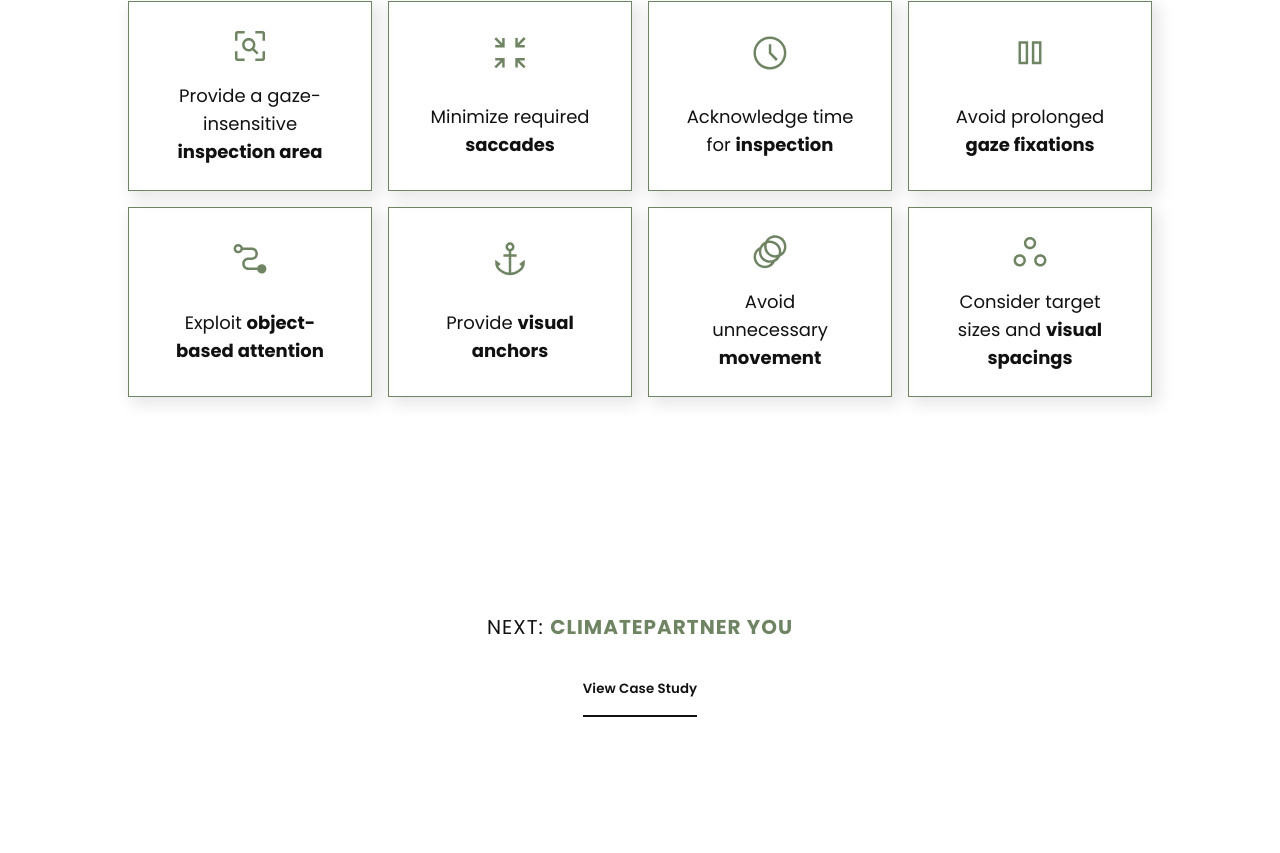
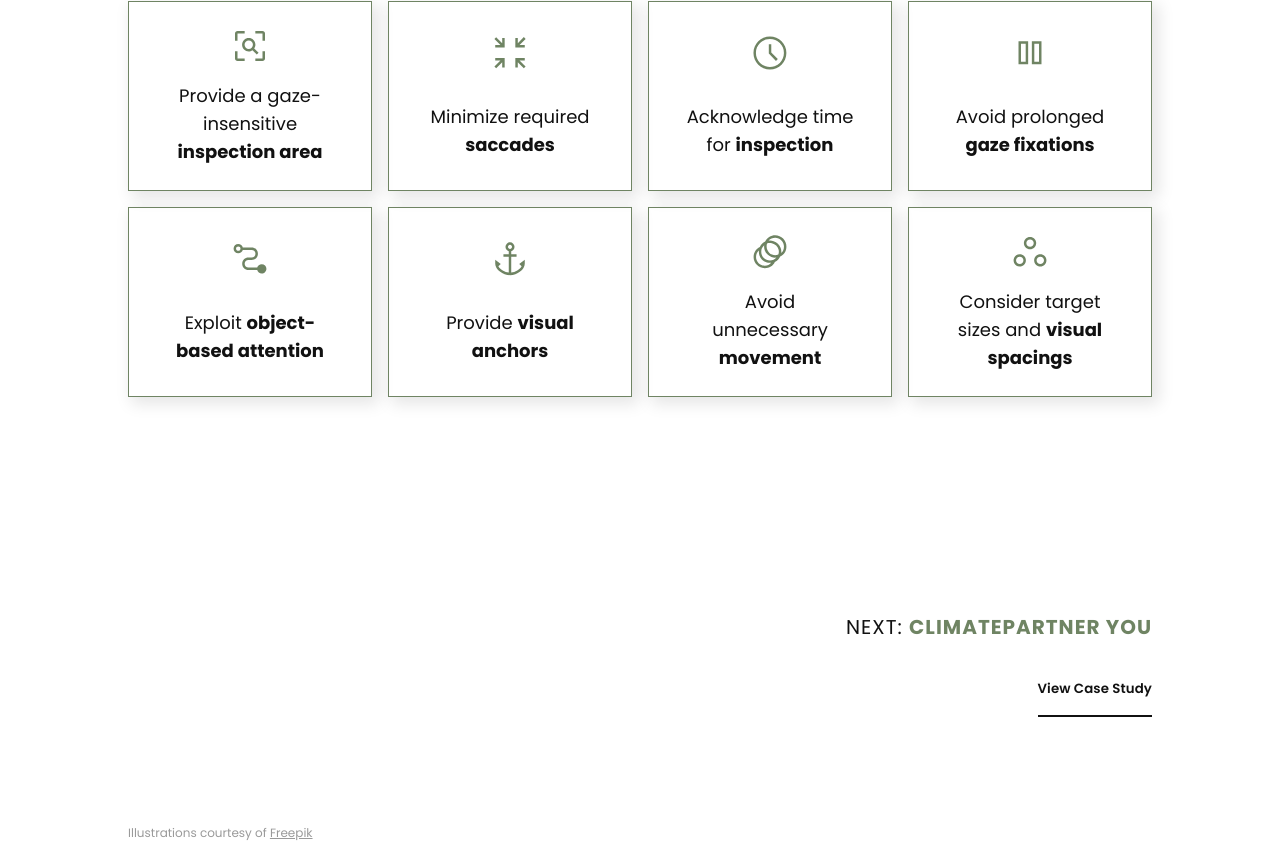
Before and after one commit to catherinekago/catherinekago.github.io, a React (Create React App) app in the folder ux-portfolio/: page /#/surveye in a window 1280 px wide. Shown: the part 9842-10695 px from the top of the page. Before the commit the page ends 10659 px from the top, so only its background shows below. Built offline with nearby package versions, Linux system fonts and the light colour scheme.

Commit message:
Add project footer

```diff
--- a/ux-portfolio/src/components/SurvEye.jsx
+++ b/ux-portfolio/src/components/SurvEye.jsx
@@ -46,6 +46,7 @@ import Section from './atoms/Section';
 import ListGroup from './project-pages/ListGroup';
 import CardGroup from './project-pages/CardGroup';
 import NextProject from './project-pages/NextProject';
+import ProjectFooter from './project-pages/ProjectFooter';
 
 const SurvEye = () => {
 
@@ -89,21 +90,21 @@ const SurvEye = () => {
   const durationText = ["June 2021 - Dec 2021", "(6 mo. total)"]
 
   const listIemsRequirements = [
-    {icon: magnifierIcon, title:"Allow for initial inspection", text:"In gaze-based interaction, the eyes are used  for both inspecting and selecting elements, which can result in unintentional selection. Thus, enable the user to inspect their options prior to selecting."},
-    {icon: deblurIcon, title:"Consider varying accuracy of eye-tracking technology", text:"Maximize the size of interaction elements to ensure successful selection, and, additionally, identify the minimal sufficient size based on the eye-tracking technology's accuracy."},
-    {icon: invisibleIcon, title:"Provide robustness against blinking", text:"Blinking is a natural behavior that humans can only control to a specific extend. By setting the bottom border of interaction elements equal to the bottom border of the screen, you can ensure that blinking will not interrupt interaction that requires gaze fixation."},
-    {icon: feedbackIcon, title:"Provide visual feedback", text:"Support the user by indicating where the system estimates their gaze at, which interaction elements are currently being affected by the gaze, and how long the user has to remain fixating on an element in order to select it."}
+    { icon: magnifierIcon, title: "Allow for initial inspection", text: "In gaze-based interaction, the eyes are used  for both inspecting and selecting elements, which can result in unintentional selection. Thus, enable the user to inspect their options prior to selecting." },
+    { icon: deblurIcon, title: "Consider varying accuracy of eye-tracking technology", text: "Maximize the size of interaction elements to ensure successful selection, and, additionally, identify the minimal sufficient size based on the eye-tracking technology's accuracy." },
+    { icon: invisibleIcon, title: "Provide robustness against blinking", text: "Blinking is a natural behavior that humans can only control to a specific extend. By setting the bottom border of interaction elements equal to the bottom border of the screen, you can ensure that blinking will not interrupt interaction that requires gaze fixation." },
+    { icon: feedbackIcon, title: "Provide visual feedback", text: "Support the user by indicating where the system estimates their gaze at, which interaction elements are currently being affected by the gaze, and how long the user has to remain fixating on an element in order to select it." }
   ];
 
   const cardGroupItemsOutcome = [
-    {icon: magnifierIcon, text:<p class='title-medium'>Provide a gaze-insensitive <span style={{ fontWeight: '700' }}>inspection area</span></p>},
-    {icon: zoomIcon, text:<p class='title-medium'>Minimize required <span style={{ fontWeight: '700' }}>saccades</span></p>},
-    {icon: durationIcon, text:<p class='title-medium'>Acknowledge time for <span style={{ fontWeight: '700' }}>inspection</span></p>},
-    {icon: pauseIcon, text:<p class='title-medium'>Avoid prolonged <span style={{ fontWeight: '700' }}>gaze fixations</span></p>},
-    {icon: pathIcon, text:<p class='title-medium'>Exploit <span style={{ fontWeight: '700' }}>object-based attention</span></p>},
-    {icon: anchorIcon, text:<p class='title-medium'>Provide <span style={{ fontWeight: '700' }}>visual anchors</span></p>},
-    {icon: animationIcon, text:<p class='title-medium'>Avoid unnecessary <span style={{ fontWeight: '700' }}>movement</span></p>},
-    {icon: spaceIcon, text:<p class='title-medium'>Consider target sizes and <span style={{ fontWeight: '700' }}>visual spacings</span></p>}
+    { icon: magnifierIcon, text: <p class='title-medium'>Provide a gaze-insensitive <span style={{ fontWeight: '700' }}>inspection area</span></p> },
+    { icon: zoomIcon, text: <p class='title-medium'>Minimize required <span style={{ fontWeight: '700' }}>saccades</span></p> },
+    { icon: durationIcon, text: <p class='title-medium'>Acknowledge time for <span style={{ fontWeight: '700' }}>inspection</span></p> },
+    { icon: pauseIcon, text: <p class='title-medium'>Avoid prolonged <span style={{ fontWeight: '700' }}>gaze fixations</span></p> },
+    { icon: pathIcon, text: <p class='title-medium'>Exploit <span style={{ fontWeight: '700' }}>object-based attention</span></p> },
+    { icon: anchorIcon, text: <p class='title-medium'>Provide <span style={{ fontWeight: '700' }}>visual anchors</span></p> },
+    { icon: animationIcon, text: <p class='title-medium'>Avoid unnecessary <span style={{ fontWeight: '700' }}>movement</span></p> },
+    { icon: spaceIcon, text: <p class='title-medium'>Consider target sizes and <span style={{ fontWeight: '700' }}>visual spacings</span></p> }
   ]
 
 
@@ -196,7 +197,7 @@ const SurvEye = () => {
         spacing="medium"
         isLast="true"
         content1={<p class='title-medium main-content'>I identified <span style={{ fontWeight: '700' }}>four key requirements</span>:</p>}
-        content2={<ListGroup items={listIemsRequirements}/>}
+        content2={<ListGroup items={listIemsRequirements} />}
       />
 
       {/* Ideation */}
@@ -246,7 +247,7 @@ const SurvEye = () => {
         isLast="false"
         content1={<Section text={"Discrete scale interfaces"} />}
         content2={<p class='title-medium main-content'>The first two designs followed two different approaches to enable users <span style={{ fontWeight: '700' }}>to select one out of seven options</span> to respond to a given statement.</p>}
-        content3={<div class="content-horizontal"> <img class="img-two-columns" src={mockup_l1} alt={""}/> <img class="img-two-columns" src={mockup_l2} alt={""}/></div>}
+        content3={<div class="content-horizontal"> <img class="img-two-columns" src={mockup_l1} alt={""} /> <img class="img-two-columns" src={mockup_l2} alt={""} /></div>}
       />
 
       <ProjectContent
@@ -254,7 +255,7 @@ const SurvEye = () => {
         isLast="true"
         content1={<Section text={"Continuous scale interfaces"} />}
         content2={<p class='title-medium main-content'>The other interface variations addressed the task of <span style={{ fontWeight: '700' }}>selecting a value on a continuous scale</span>. As for the previous designs, I asked the participants to select specific values during the testing and think aloud during the interaction.</p>}
-        content3={<div class="content-horizontal"> <img class="img-two-columns" src={mockup_s1} alt={""}/> <img  class="img-two-columns" src={mockup_s2} alt={""}/></div>}
+        content3={<div class="content-horizontal"> <img class="img-two-columns" src={mockup_s1} alt={""} /> <img class="img-two-columns" src={mockup_s2} alt={""} /></div>}
       />
 
 
@@ -288,7 +289,7 @@ const SurvEye = () => {
         isLast="true"
         content1={<Section text={"Making sense of it"} />}
         content2={<p class='title-medium main-content'>Based on the insights of the user testing, I was able to derive <span style={{ fontWeight: '700' }}>eight recommendations</span> for both the development of gaze-based interfaces as well as for further research on gaze-based questionnaire design for manually impaired individuals:</p>}
-        content3={<CardGroup items={cardGroupItemsOutcome}/>}
+        content3={<CardGroup items={cardGroupItemsOutcome} />}
       />
 
       <NextProject
@@ -296,6 +297,8 @@ project="Climatepartner YOU"
         button="View Case Study"
         link="/cp-you"
       />
+
+      <ProjectFooter />
 
 
     </>
--- a/ux-portfolio/src/components/project-pages/NextProject.scss
+++ b/ux-portfolio/src/components/project-pages/NextProject.scss
@@ -1,7 +1,7 @@
 @import '../../style/style.scss';
 
 .next-project-container{
-    align-items: flex-end;
+    align-items: flex-end !important;
     width: 80% !important;
     padding-top: 100px !important;
     padding-bottom: 100px !important;
--- /dev/null
+++ b/ux-portfolio/src/components/project-pages/ProjectFooter.jsx
@@ -0,0 +1,12 @@
+import React from 'react'
+import './ProjectFooter.scss';
+
+const ProjectFooter = (props) => {
+
+  return (
+    <div class="main-background-container project-footer">
+      <p class="text-small">Illustrations courtesy of <a class="inline-link" href="http://www.freepik.com/">Freepik</a></p>
+    </div>
+  )
+}
+export default ProjectFooter
--- /dev/null
+++ b/ux-portfolio/src/components/project-pages/ProjectFooter.scss
@@ -0,0 +1,26 @@
+@import '../../style/style.scss';
+
+
+.project-footer{
+    align-items: flex-start !important;
+    width: 80% !important;
+    padding-top: 0px !important;
+    padding-bottom: 0px !important;
+
+    @include xl {
+        width: 1100px !important;
+        padding: 0px 0px;
+    }
+
+    p {
+        font-size: 12px;
+        margin-top: 0px;
+        margin-bottom: 4px;
+        color: $textLight;
+    }
+
+    a {
+        font-size: 12px;
+        color: $textLight;
+    }
+}
```
Lines whose indentation alone changed are shown as unchanged.
